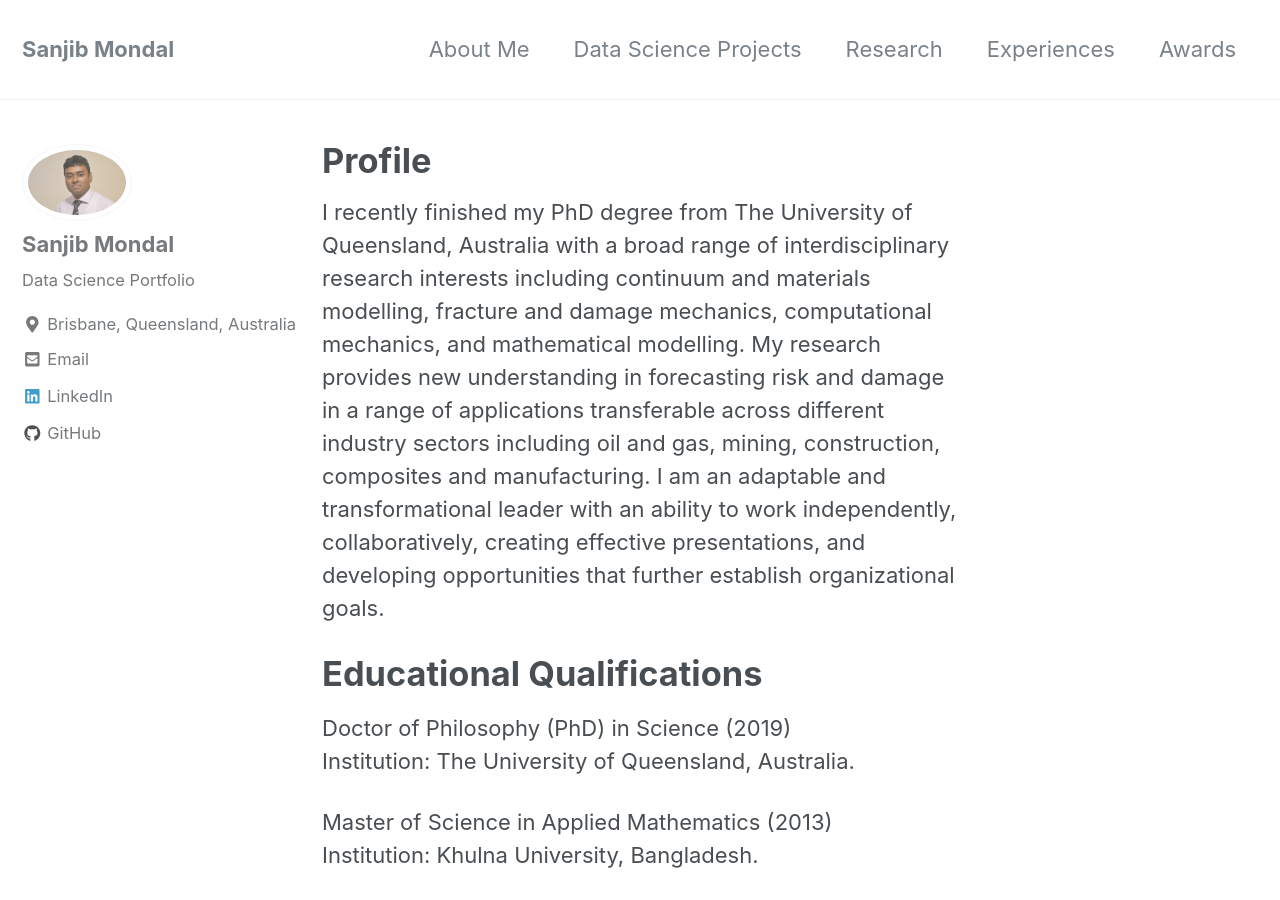
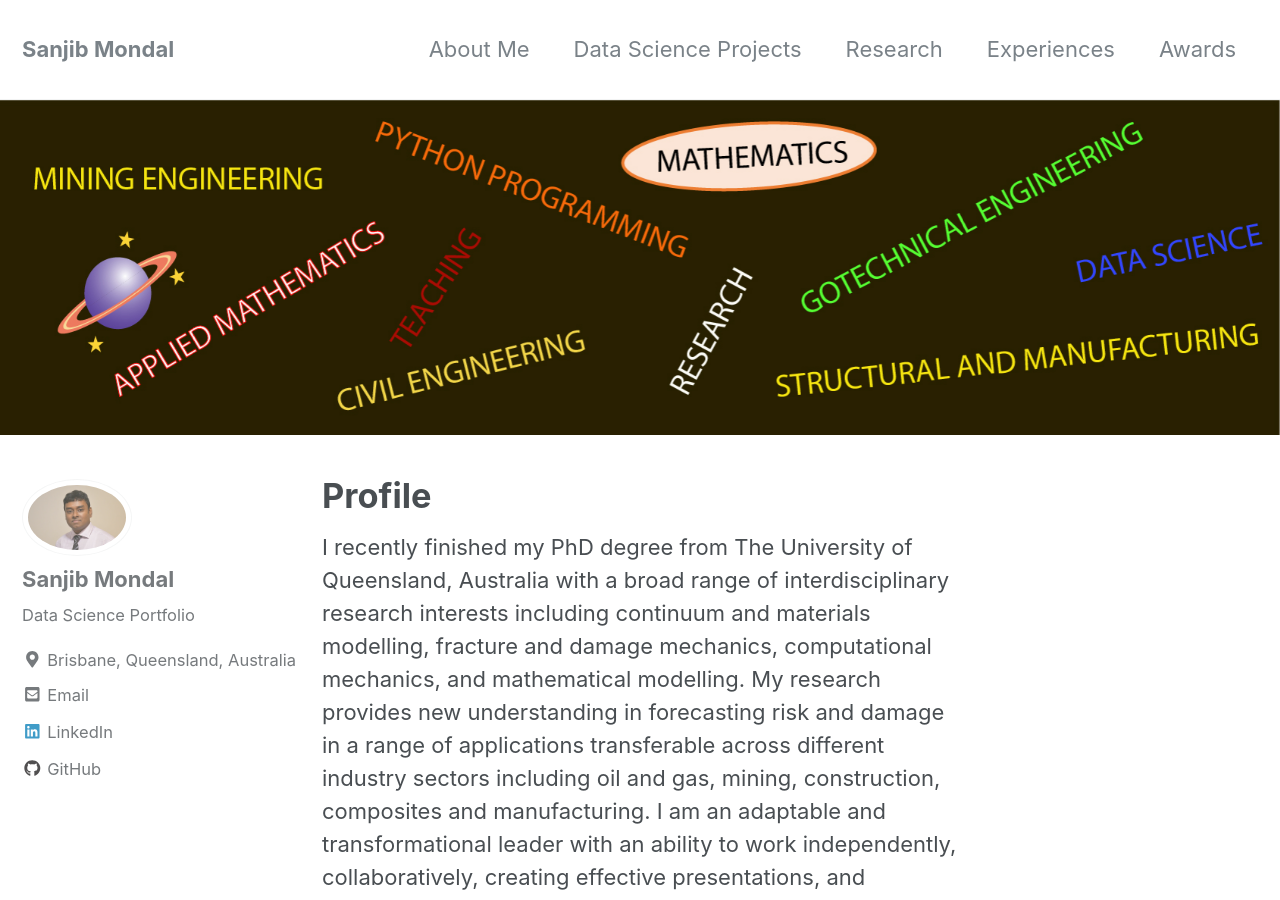
Before and after one commit to Sanjib-Mondal/Sanjib-Mondal.Co, a Jekyll site: the page built from _pages/About.md, in a window 1280 px wide and 900 px high. Built offline with Jekyll 4.4.1, drawn with Linux system fonts in a browser that asks for light colours; nearby versions of some CDN libraries.

Commit message:
Update About.md

```diff
--- a/_pages/About.md
+++ b/_pages/About.md
@@ -2,6 +2,7 @@
 title: "Profile"
 permalink: /About/
 header:
+  image: "/images/AboutMe.jpg"
 ---
 
 I recently finished my PhD degree from The University of Queensland, Australia with a broad range of interdisciplinary research interests including continuum and materials modelling, fracture and damage mechanics, computational mechanics, and mathematical modelling. My research provides new understanding in forecasting risk and damage in a range of applications transferable across different industry sectors including oil and gas, mining, construction, composites and manufacturing. I am an adaptable and transformational leader with an ability to work independently, collaboratively, creating effective presentations, and developing opportunities that further establish organizational goals.
```
